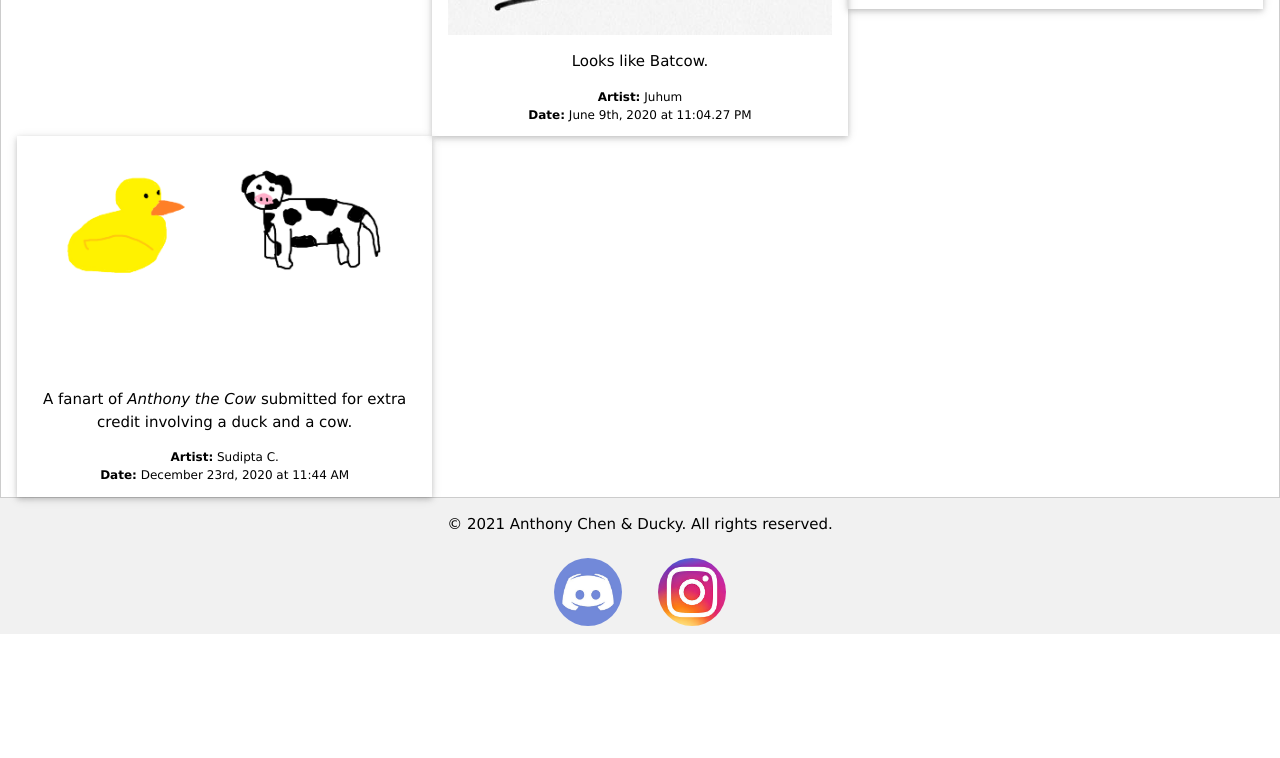
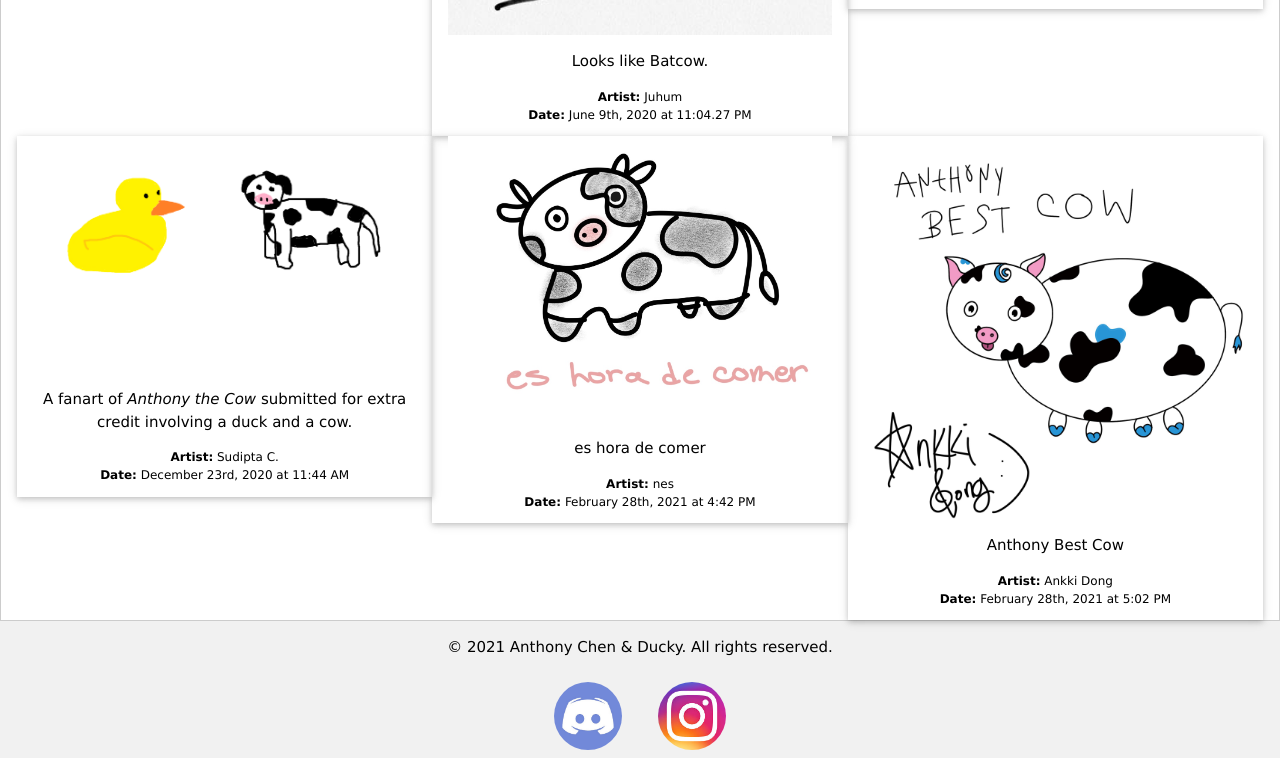
Before and after one commit to ACPlayGames/AnthonyTheCow, a plain HTML site: page index.html in a window 1280 px wide. Shown: the part 5609-6367 px from the top of the page. Before the commit the page ends 6243 px from the top, so only its background shows below. Drawn offline with nearby package versions, Linux system fonts and the light colour scheme.

Commit message:
Add 2 new fanarts
"es hora de comer" by nes
"Anthony Best Cow" by Ankki

```diff
--- a/index.html
+++ b/index.html
@@ -475,6 +475,34 @@
             </p>
           </small>
         </div>
+
+        <div class="w3-third w3-container w3-card">
+          <img
+            class="w3-image"
+            src="img/fanart/1D626712-438A-4956-BECF-B3B84F1FEDA5.jpg"
+            alt="es hora de comer"
+          />
+          <p>es hora de comer</p>
+          <small>
+            <p>
+              <strong>Artist:</strong> nes
+              <br />
+              <strong>Date:</strong> February 28th, 2021 at 4:42 PM
+            </p>
+          </small>
+        </div>
+
+        <div class="w3-third w3-container w3-card">
+          <img class="w3-image" src="img/fanart/image0.jpg" alt="Best Cow" />
+          <p>Anthony Best Cow</p>
+          <small>
+            <p>
+              <strong>Artist:</strong> Ankki Dong
+              <br />
+              <strong>Date:</strong> February 28th, 2021 at 5:02 PM
+            </p>
+          </small>
+        </div>
       </div>
     </section>
 
```
Also changed, not shown: img/fanart/1D626712-438A-4956-BECF-B3B84F1FEDA5.jpg (added), img/fanart/image0.jpg (added).
